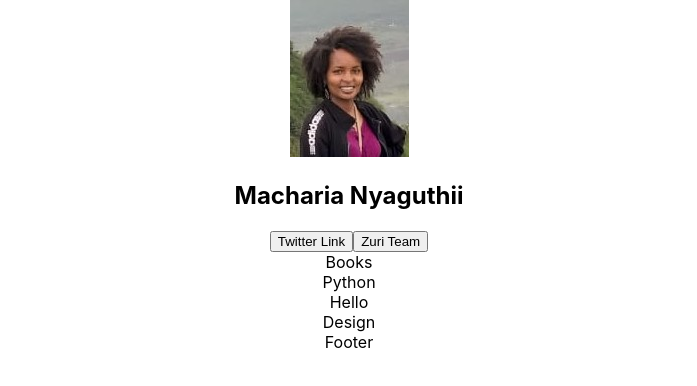
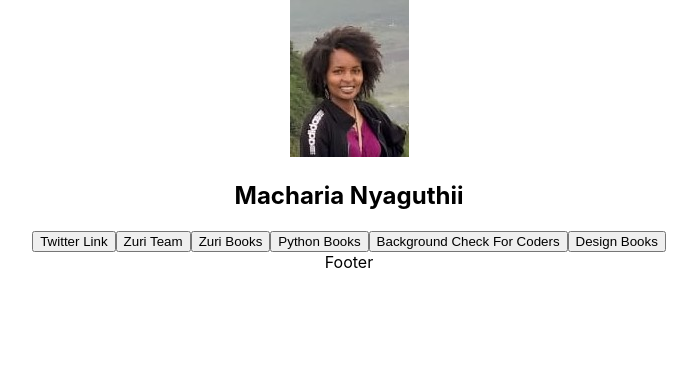
Before and after one commit to Monica-Macharia/hngproject, a React (Create React App) app in the folder hng-app/: page / in a window 1280 px wide. Shown: the top 386 px of the page, without its empty margins (291-988 px from the left). Built offline with nearby package versions, Linux system fonts and the light colour scheme.

Commit message:
books, coders, design links

```diff
--- a/hng-app/src/Background.js
+++ b/hng-app/src/Background.js
@@ -2,7 +2,7 @@
 
 function Background(){
     return(
-        <div> Hello </div>
+        <a href="https://background.zuri.team"><button id= "pitch"> Background Check For Coders</button></a>
     )
 }
 export default Background;
--- a/hng-app/src/Books.js
+++ b/hng-app/src/Books.js
@@ -1,6 +1,6 @@
 function Books(){
     return(
-        <div> Books </div>
+        <a href="http://books.zuri.team"><button id= "books"> Zuri Books</button></a>
     )
 }
 export default Books;
--- a/hng-app/src/Design.js
+++ b/hng-app/src/Design.js
@@ -1,6 +1,6 @@
 function Design(){
     return(
-        <div> Design </div>
+        <a href="https://books.zuri.team/design-rules "><button id= "book__design"> Design Books</button></a>
     )
 }
 export default Design;
--- a/hng-app/src/Python.js
+++ b/hng-app/src/Python.js
@@ -1,6 +1,6 @@
 function Python(){
     return(
-        <div>Python</div>
+        <a href="https://books.zuri.team/python-for-beginners"><button id= "book__python’"> Python Books</button></a>
     )
 }
 export default Python;
```
